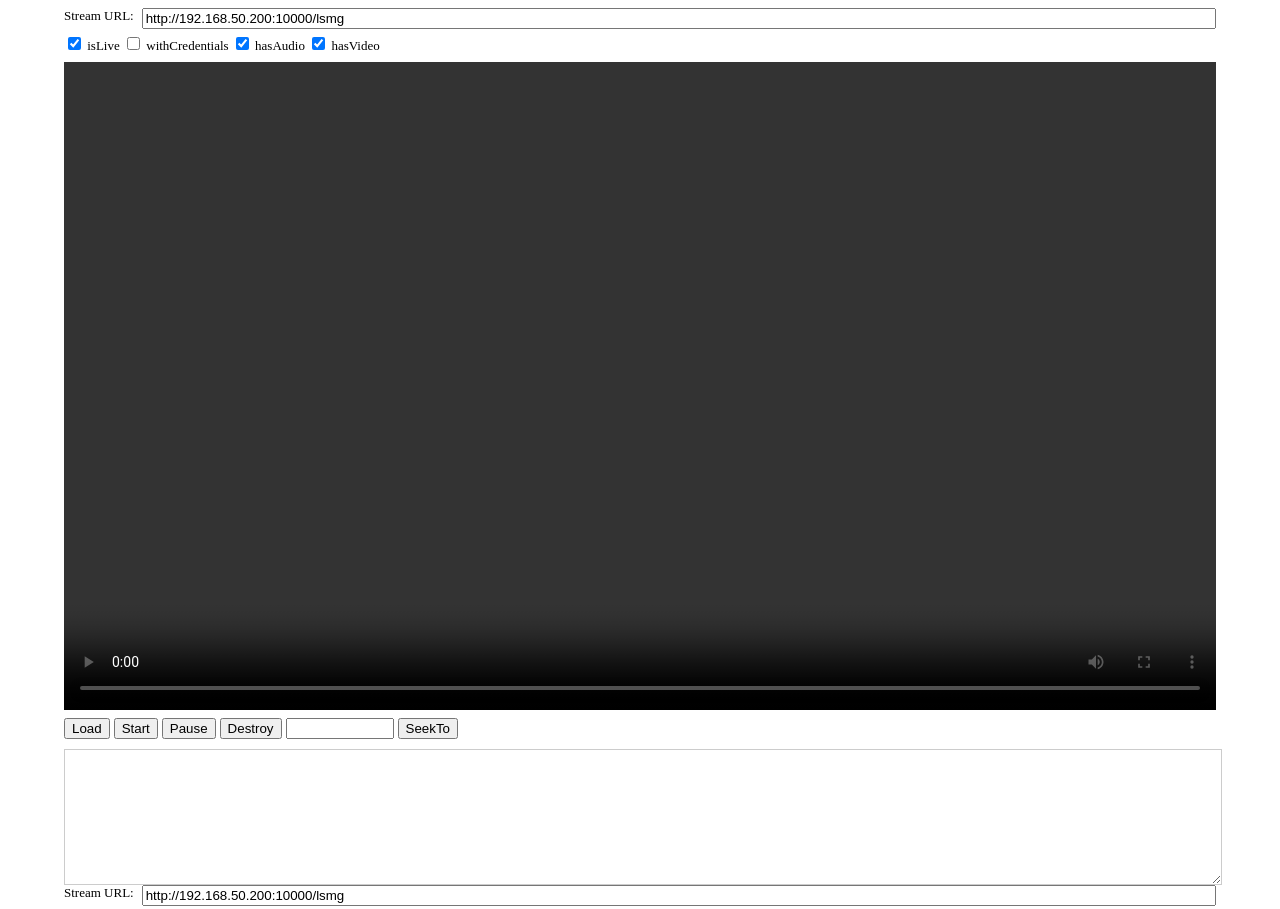
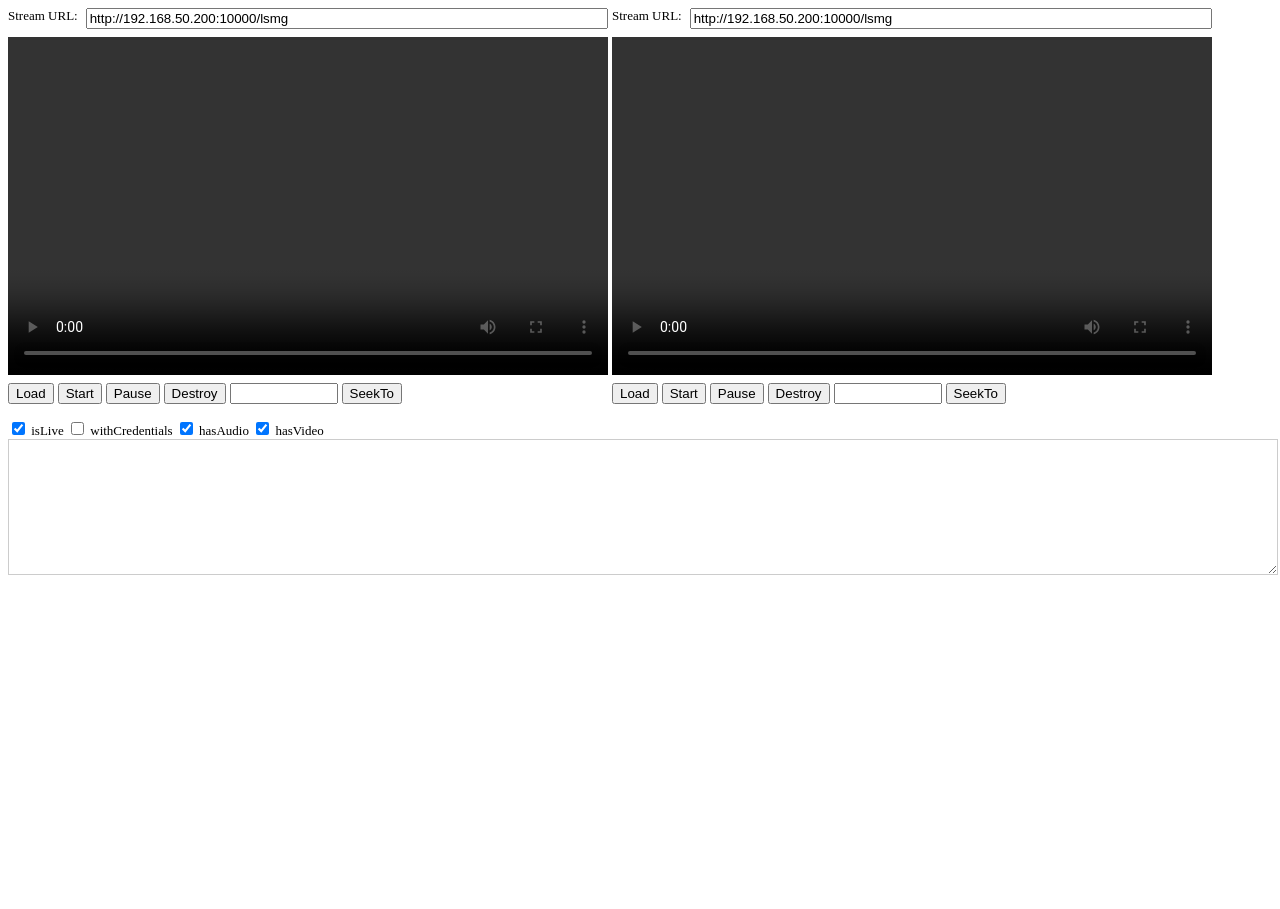
Before and after one commit to lishuo3331/LiveBroadcastServer, a plain HTML site: page flv/index.html in a window 1280 px wide. Shown: the top 909 px of the page. After the commit the page ends 800 px from the top, so only its background shows below. Drawn offline with Linux system fonts and the light colour scheme.

Commit message:
edit html

```diff
--- a/flv/flv.css
+++ b/flv/flv.css
@@ -1,13 +1,13 @@
 .mainContainer {
-    display: block;
+    display: inline-block;
     width: 100%;
     margin-left: auto;
     margin-right: auto;
 }
-@media screen and (min-width: 1152px) {
+@media screen and (min-width: 600px) {
     .mainContainer {
-        display: block;
-        width: 1152px;
+        display: inline-block;
+        width: 600px;
         margin-left: auto;
         margin-right: auto;
     }
--- a/flv/index.html
+++ b/flv/index.html
@@ -15,16 +15,6 @@
                 <div class="url-input">
                     <label for="sURL">Stream URL:</label>
                     <input id="sURL" type="text" value="http://192.168.50.200:10000/lsmg" />
-                </div>
-                <div class="options">
-                    <input type="checkbox" id="isLive" onchange="saveSettings()" checked />
-                    <label for="isLive">isLive</label>
-                    <input type="checkbox" id="withCredentials" onchange="saveSettings()" />
-                    <label for="withCredentials">withCredentials</label>
-                    <input type="checkbox" id="hasAudio" onchange="saveSettings()" checked />
-                    <label for="hasAudio">hasAudio</label>
-                    <input type="checkbox" id="hasVideo" onchange="saveSettings()" checked />
-                    <label for="hasVideo">hasVideo</label>
                 </div>
             </div>
             <div id="mediaSourceURL" class="hidden">
@@ -50,7 +40,6 @@
             <input style="width:100px" type="text" name="seekpoint"/>
             <button onclick="flv_seekto(0)">SeekTo</button>
         </div>
-        <textarea name="logcatbox" class="logcatBox" rows="10" readonly></textarea>
     </div>
 
     <div class="mainContainer">
@@ -85,6 +74,17 @@
             <button onclick="flv_seekto(1)">SeekTo</button>
         </div>
     </div>
+    <div class="options">
+        <input type="checkbox" id="isLive" onchange="saveSettings()" checked />
+        <label for="isLive">isLive</label>
+        <input type="checkbox" id="withCredentials" onchange="saveSettings()" />
+        <label for="withCredentials">withCredentials</label>
+        <input type="checkbox" id="hasAudio" onchange="saveSettings()" checked />
+        <label for="hasAudio">hasAudio</label>
+        <input type="checkbox" id="hasVideo" onchange="saveSettings()" checked />
+        <label for="hasVideo">hasVideo</label>
+    </div>
+    <textarea name="logcatbox" class="logcatBox" rows="10" readonly></textarea>
 
     <script src="flv.js"></script>
 
```
